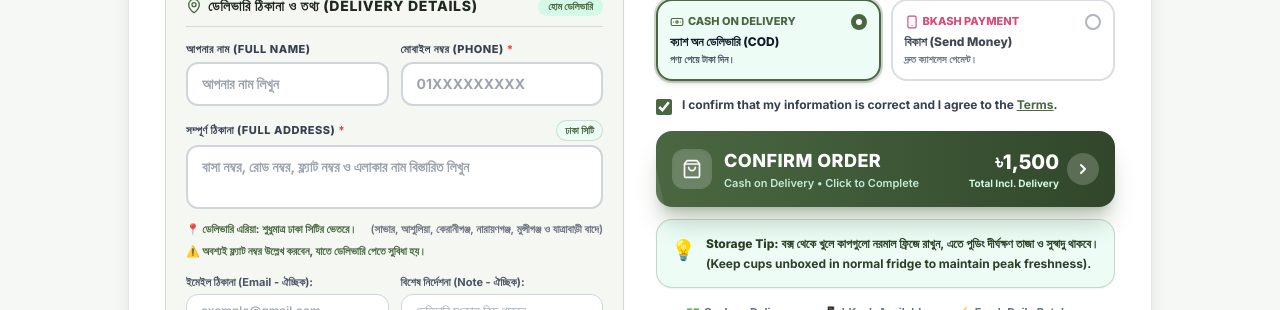
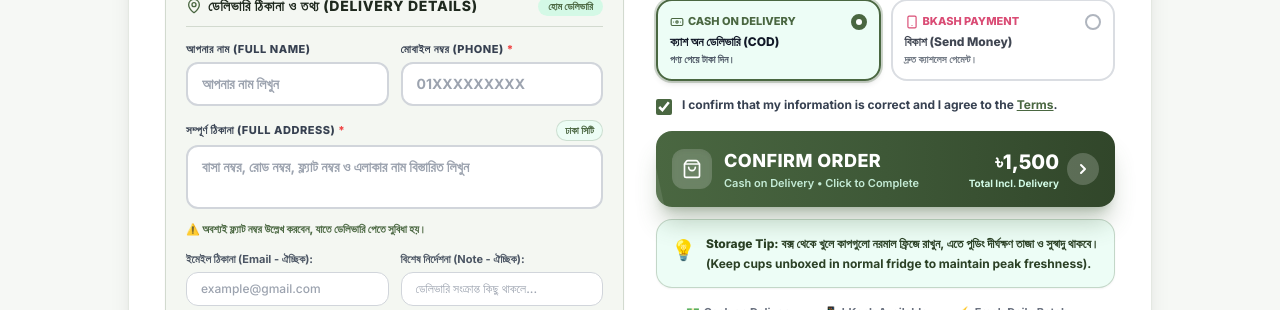
Before and after one commit to Arafat-Bhuiyan/Coconut-treats-and-more, a React (Vite) app: page / in a window 1280 px wide. Shown: the part 1060-1370 px from the top of the page. Built offline with nearby package versions, Linux system fonts and the light colour scheme; no server answers.

Commit message:
fix: remove static delivery area text line as requested

```diff
--- a/src/pages/Home/sections/Hero/Hero.jsx
+++ b/src/pages/Home/sections/Hero/Hero.jsx
@@ -871,7 +871,7 @@ const Hero = () => {
                   />
 
                   {/* Real-time Restricted Delivery Area Alert */}
-                  {detectedRestrictedArea ? (
+                  {detectedRestrictedArea && (
                     <div className="bg-red-50 border-2 border-red-400 text-red-800 p-2.5 rounded-xl text-xs font-bold flex items-start gap-2 shadow-xs mt-1 animate-fadeIn">
                       <span className="text-base flex-shrink-0 mt-0.5">⚠️</span>
                       <div className="space-y-0.5">
@@ -882,15 +882,6 @@ const Hero = () => {
                           ডাবের পুডিংয়ের সর্বোচ্চ স্বাদ ও তাজা গুণমান বজায় রাখতে ডেলিভারি শুধুমাত্র ঢাকা সিটির ভেতরে প্রযোজ্য (সাভার, আশুলিয়া, কেরানীগঞ্জ, নারায়ণগঞ্জ, মুন্সীগঞ্জ ও যাত্রাবাড়ী বাদে)।
                         </span>
                       </div>
-                    </div>
-                  ) : (
-                    <div className="flex flex-col sm:flex-row sm:items-center justify-between gap-1 pt-0.5 text-[10px] sm:text-[11px]">
-                      <span className="font-bold text-[#4A6741]">
-                        📍 ডেলিভারি এরিয়া: শুধুমাত্র ঢাকা সিটির ভেতরে।
-                      </span>
-                      <span className="font-semibold text-gray-500">
-                        (সাভার, আশুলিয়া, কেরানীগঞ্জ, নারায়ণগঞ্জ, মুন্সীগঞ্জ ও যাত্রাবাড়ী বাদে)
-                      </span>
                     </div>
                   )}
 
```
